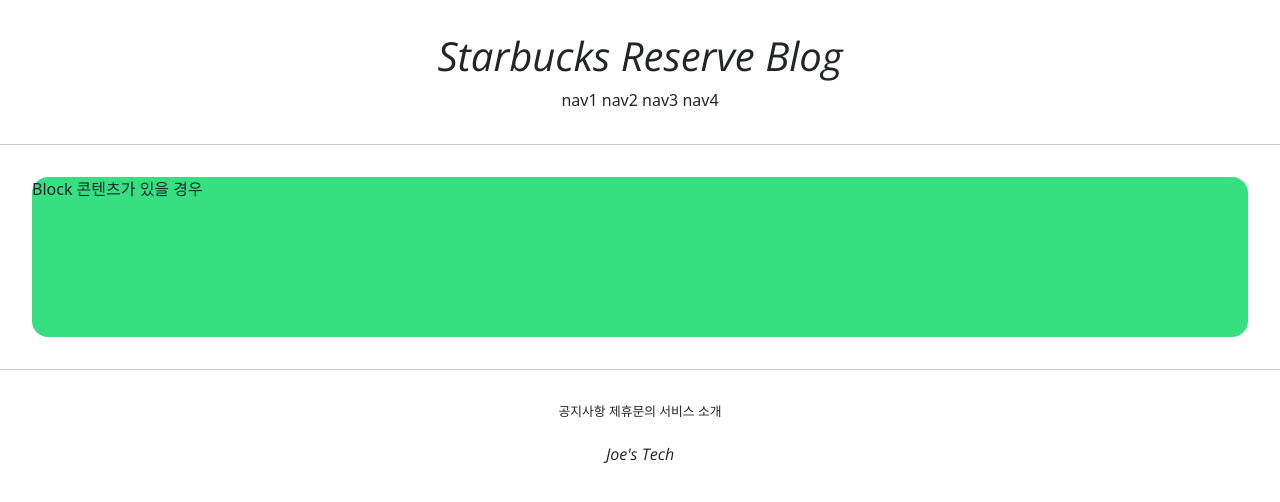
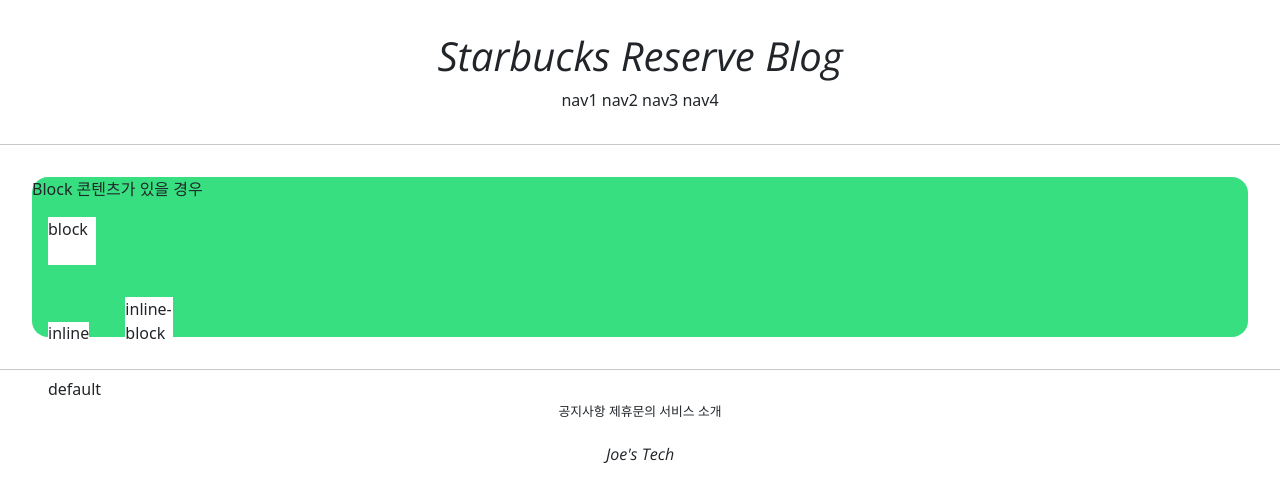
Before and after one commit to JoeUnsung/django_pinterest_app, a Django app: page /hello/ in a window 1280 px wide. Shown: the top 502 px of the page. Run offline with Django 3.2, Linux system fonts and the light colour scheme.

Commit message:
feat: style display test

```diff
--- a/acountapp/templates/acountapp/hello_django.html
+++ b/acountapp/templates/acountapp/hello_django.html
@@ -2,7 +2,32 @@
 
 
 {% block content %}
-    <div style="height: 10rem; background-color: #38df81; border-radius: 1rem; margin: 2rem; ">
+
+<style>
+    .testing {
+        height: 10rem;
+        background-color: #38df81;
+        border-radius: 1rem;
+        margin: 2rem;
+    }
+
+    .test{
+        background-color: white;
+        height: 3rem;
+        width: 3rem;
+        margin: 1rem;
+    }
+</style>
+    <div class="testing">
         Block 콘텐츠가 있을 경우
+
+        <div class="test" style="display: block;">block</div>
+        <div class="test" style="display: inline;">inline</div>
+        <div class="test" style="display: None;">None</div>
+        <div class="test" style="display: inline-block;">inline-block</div>
+        <div class="test" >default</div>
     </div>
+
+
+
 {% endblock %}
```
